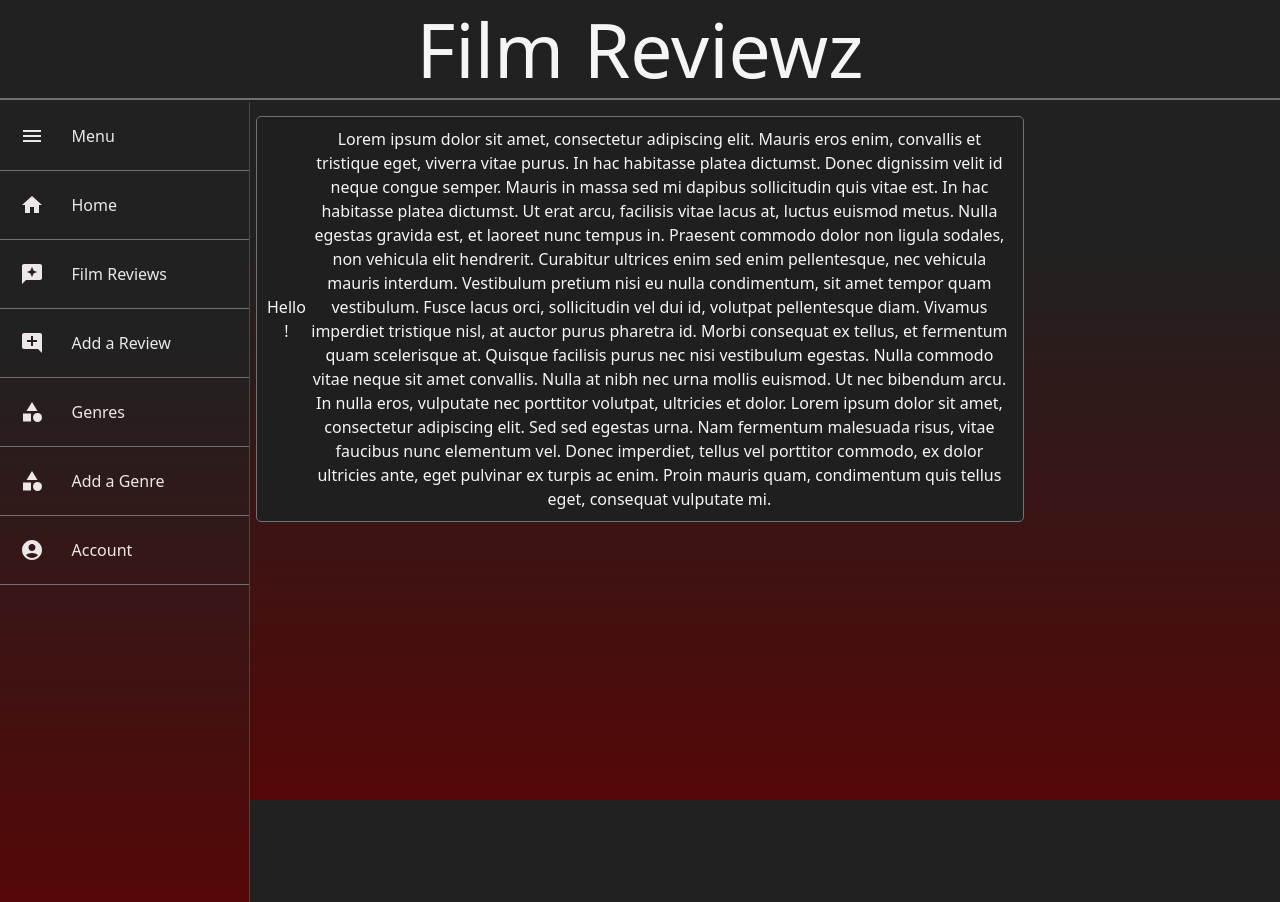
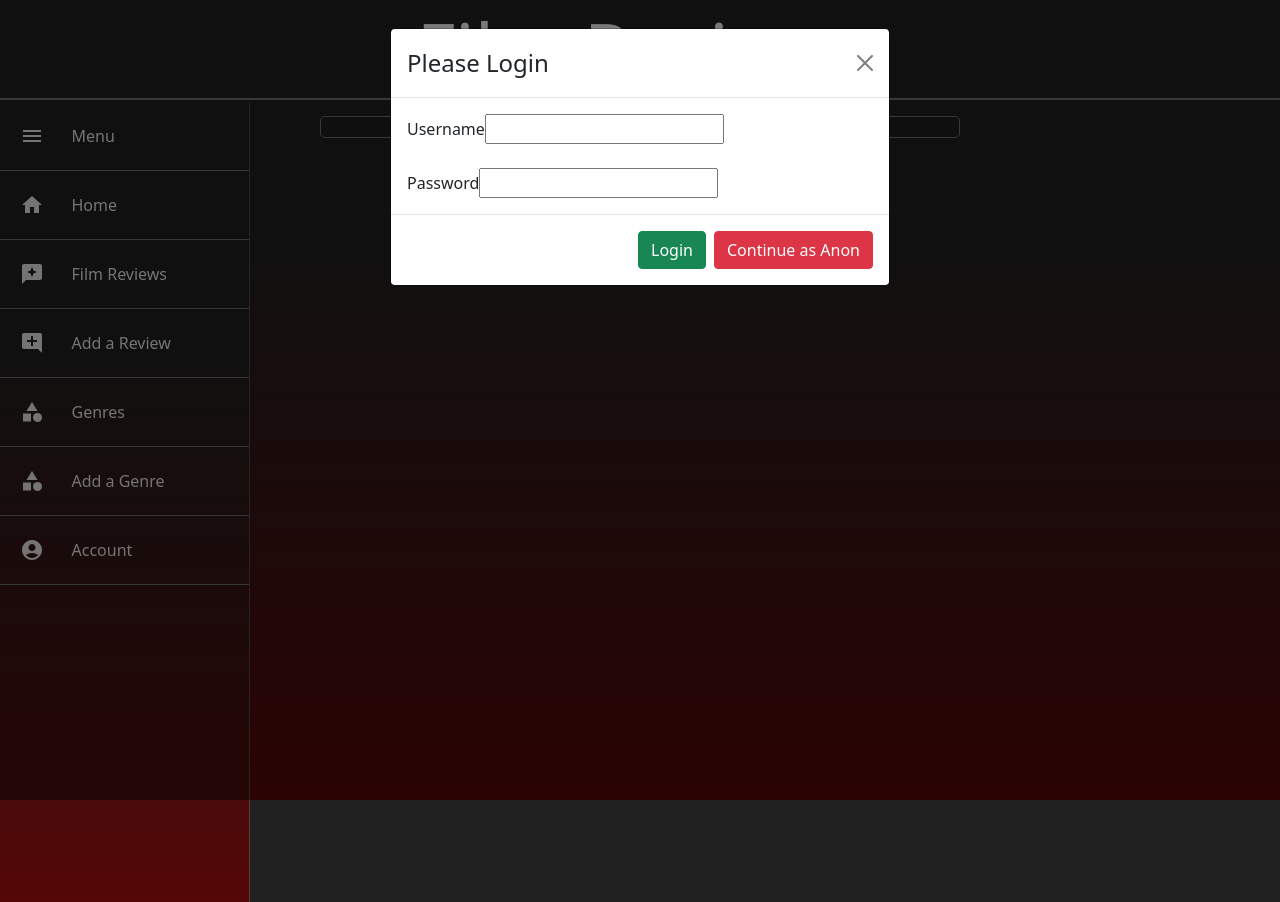
Before and after one commit to Maciejw52/Film_review_website, a React (Create React App) app: page / in a window 1280 px wide. Built offline with nearby package versions, Linux system fonts and the light colour scheme.

Commit message:
made the login function to a modal

```diff
--- a/package.json
+++ b/package.json
@@ -14,9 +14,10 @@
     "bootstrap": "^5.1.3",
     "react": "^18.2.0",
     "react-bootstrap": "^2.4.0",
+    "react-cookie": "^4.1.1",
     "react-dom": "^18.2.0",
+    "react-modal": "^3.15.1",
     "react-router-dom": "^6.3.0",
-    "react-modal": "^3.15.1",
     "react-scripts": "^2.1.3",
     "web-vitals": "^2.1.4"
   },
--- a/src/UserContext.js
+++ b/src/UserContext.js
@@ -1,11 +1,11 @@
 import React from "react";
 import { createContext, useState } from "react";
-
 
 export const UserContext = createContext({ name: '', auth: false });
 
 
 export const UserProvider = ({ children }) => {
+
   const [user, setUser] = useState({ name: '', auth: false });
 
   const userLogin = (name) => {
--- a/src/components/Account/Account.js
+++ b/src/components/Account/Account.js
@@ -1,6 +1,6 @@
 import React from 'react'
 import { UserContext } from '../../UserContext';
-import { useContext, useState } from 'react';
+import { useContext, useState, useEffect } from 'react';
 import { Button } from 'react-bootstrap';
 
 import 'bootstrap/dist/css/bootstrap.min.css';
@@ -9,40 +9,9 @@ function Account() {
 
   const { user, userLogin, userLogout } = useContext(UserContext);
 
-  const [currentUser, setCurrentUser] = useState(user.user);
-
-  const handleSubmit = (event) => {
-    event.preventDefault();
-    let uname = document.forms.item(0)[0].value;
-    userLogin(uname)
-    setCurrentUser(uname)
-  };
-
-
   return (
-    <div>
-      <div>Welcome {currentUser}</div>
-      <br/>
-      <div className="form">
-        <form
-          onSubmit={handleSubmit}
-          className='flex-container'
-          style={{ flexDirection: "column" }}
-        >
-          <div className="input-container">
-            <label>Username </label>
-            <input type="text" name="username" id="username" required />
-          </div>
-          <br/>
-          <div className="input-container">
-            <label>Password </label>
-            <input type="password" name="password" required />
-          </div>
-          <br/>
-          <Button type="submit" className="btn btn-success LoginButton">Login</Button>
-        </form>
-
-        </div>
+    <div className='flex-container' style={{flexDirection: "column"}}>
+      <div style={{ display: "flex" }}>Current User is {user.name}</div>
       <Button className="btn btn-danger LogoutButton" onClick={() => {userLogout()}}>Logout</Button>
     </div>
   )
--- a/src/components/Homepage/Homepage.js
+++ b/src/components/Homepage/Homepage.js
@@ -1,18 +1,21 @@
 import React from 'react'
-import { useContext } from 'react'
+import { useContext, useState, useEffect } from 'react'
 import { UserContext } from '../../UserContext';
+import UserLogin from '../UserLogin/UserLogin';
 
 function Homepage() {
   const { user } = useContext(UserContext);
 
+  const [curentUser, setCurrentUser] = useState(user.user)
+
+  useEffect(() => {
+
+  })
 
   return (
     <>
-      <div>
-        Hello {user.name}!
-      </div>
-      <div>Lorem ipsum dolor sit amet, consectetur adipiscing elit. Mauris eros enim, convallis et tristique eget, viverra vitae purus. In hac habitasse platea dictumst. Donec dignissim velit id neque congue semper. Mauris in massa sed mi dapibus sollicitudin quis vitae est. In hac habitasse platea dictumst. Ut erat arcu, facilisis vitae lacus at, luctus euismod metus. Nulla egestas gravida est, et laoreet nunc tempus in. Praesent commodo dolor non ligula sodales, non vehicula elit hendrerit. Curabitur ultrices enim sed enim pellentesque, nec vehicula mauris interdum. Vestibulum pretium nisi eu nulla condimentum, sit amet tempor quam vestibulum. Fusce lacus orci, sollicitudin vel dui id, volutpat pellentesque diam. Vivamus imperdiet tristique nisl, at auctor purus pharetra id. Morbi consequat ex tellus, et fermentum quam scelerisque at. Quisque facilisis purus nec nisi vestibulum egestas. Nulla commodo vitae neque sit amet convallis. Nulla at nibh nec urna mollis euismod. Ut nec bibendum arcu. In nulla eros, vulputate nec porttitor volutpat, ultricies et dolor. Lorem ipsum dolor sit amet, consectetur adipiscing elit. Sed sed egestas urna. Nam fermentum malesuada risus, vitae faucibus nunc elementum vel. Donec imperdiet, tellus vel porttitor commodo, ex dolor ultricies ante, eget pulvinar ex turpis ac enim. Proin mauris quam, condimentum quis tellus eget, consequat vulputate mi.</div>
-
+      <div>{curentUser}</div>
+      <div>{user.name === "" ? <UserLogin /> : null}</div>
     </>
   )
 }
--- /dev/null
+++ b/src/components/UserLogin/UserLogin.js
@@ -0,0 +1,65 @@
+import React from 'react'
+import { UserContext } from '../../UserContext';
+import { useContext, useState, useEffect } from 'react';
+import { Button, Modal } from 'react-bootstrap';
+
+import 'bootstrap/dist/css/bootstrap.min.css';
+
+function UserLogin() {
+
+  const { user, userLogin, userLogout } = useContext(UserContext);
+  const [show, setShow] = useState(user.name === "");
+
+  const handleSubmit = (event) => {
+    event.preventDefault();
+
+    let uname = document.forms.item(0)[0].value
+    userLogin(uname);
+
+    const loginForm = document.querySelectorAll('#username, #password');
+    loginForm.forEach(input => {
+      input.value = '';
+
+  });
+  };
+
+  const handleClose = () => {
+    setShow(false);
+  };
+
+  return (
+    <>
+      <div style={{textAlign: "center"}}>
+        <Modal show={show} onHide={handleClose}>
+
+          <Modal.Header closeButton>
+            <Modal.Title>Please Login</Modal.Title>
+          </Modal.Header>
+          <form onSubmit={handleSubmit} className='flex-container' style={{ flexDirection: "column" }}>
+            <Modal.Body>
+              <div className="form">
+                <div className="input-container">
+                  <label>Username </label>
+                  <input type="text" name="username" id="username" required />
+                </div>
+                <br/>
+                <div className="input-container">
+                  <label>Password </label>
+                  <input type="password" name="password" id="password" required />
+                </div>
+              </div>
+            </Modal.Body>
+            <Modal.Footer>
+              <Button type="submit" className="btn btn-success LoginButton">Login</Button>
+              <Button className="btn btn-danger LoginButton" onClick={() => {userLogin("Anon")}}>Continue as Anon</Button>
+            </Modal.Footer>
+          </form>
+
+        </Modal>
+      </div>
+    </>
+
+  )
+}
+
+export default UserLogin
```
Also changed, not shown: 1 other file (tests, documents, lock files or other folders).
